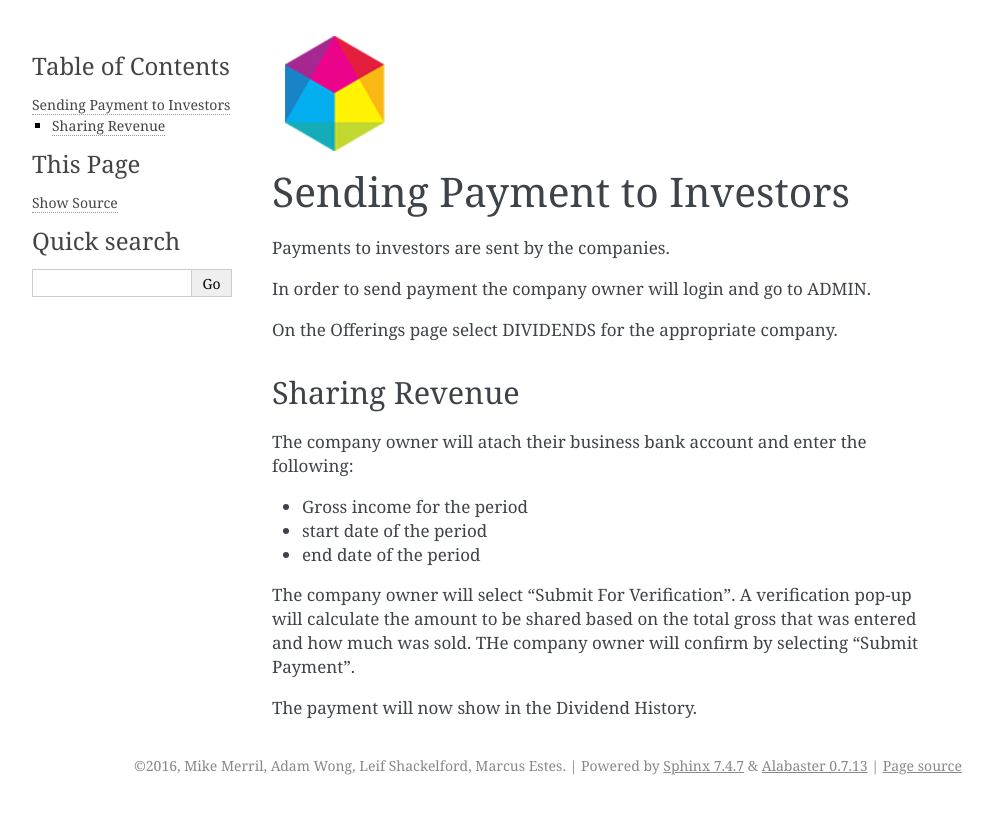
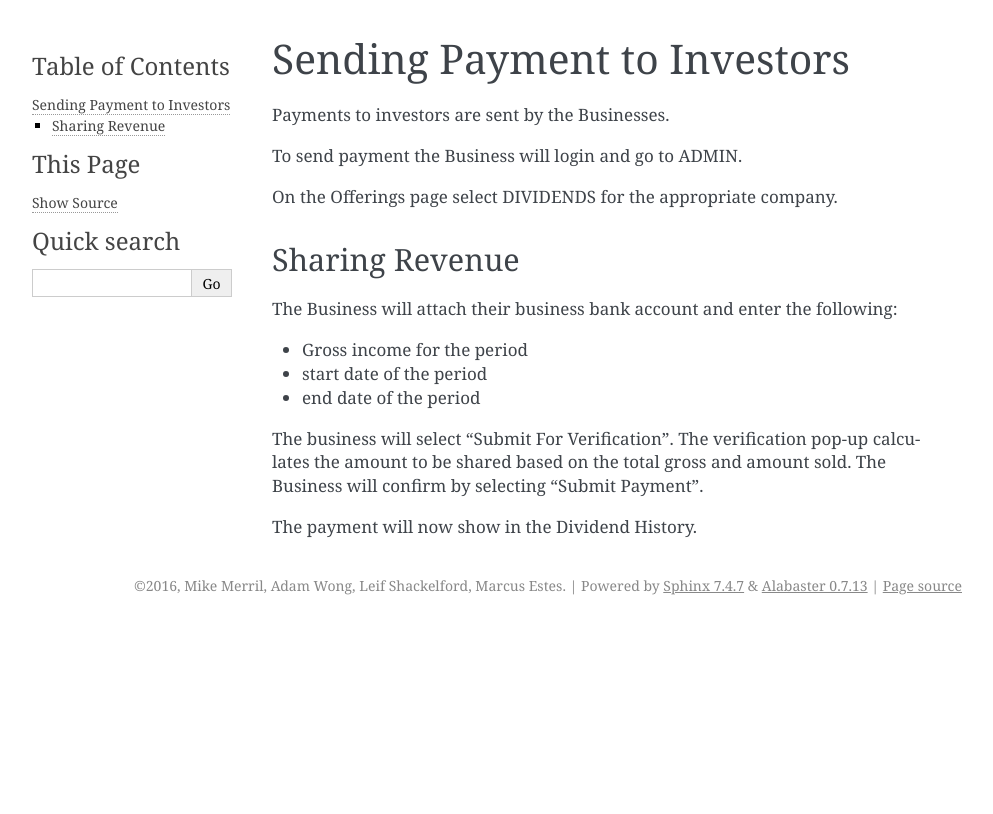
Before and after one commit to ChromaPDX/chroma-fund-docs, a Sphinx documentation site: the page built from docs/source/chroma_fund/howto_senddividend.rst, in a window 1280 px wide. Shown: the top 814 px of the page, without its empty margins (148-1141 px from the left). Built offline with Sphinx 7.4.7, drawn with Linux system fonts in a browser that asks for light colours; pages that are not in the unit, such as notebooks, are missing from menus.

Commit message:
Update howto_senddividend.rst

```diff
--- a/docs/source/chroma_fund/howto_senddividend.rst
+++ b/docs/source/chroma_fund/howto_senddividend.rst
@@ -1,25 +1,23 @@
 .. _chroma_fund-account:
-
-.. image:: /images/128.png
 
 Sending Payment to Investors
 ============================
 
-Payments to investors are sent by the companies.
+Payments to investors are sent by the Businesses.
 
-In order to send payment the company owner will login and go to ADMIN.
+To send payment the Business will login and go to ADMIN.
 
 On the Offerings page select DIVIDENDS for the appropriate company.
 
 Sharing Revenue
 ---------------
 
-The company owner will atach their business bank account and enter the following:
+The Business will attach their business bank account and enter the following:
 
 * Gross income for the period
 * start date of the period
 * end date of the period
 
-The company owner will select "Submit For Verification". A verification pop-up will calculate the amount to be shared based on the total gross that was entered and how much was sold. THe company owner will confirm by selecting "Submit Payment".
+The business will select "Submit For Verification". The verification pop-up calculates the amount to be shared based on the total gross and amount sold. The Business will confirm by selecting "Submit Payment".
 
 The payment will now show in the Dividend History.
```
